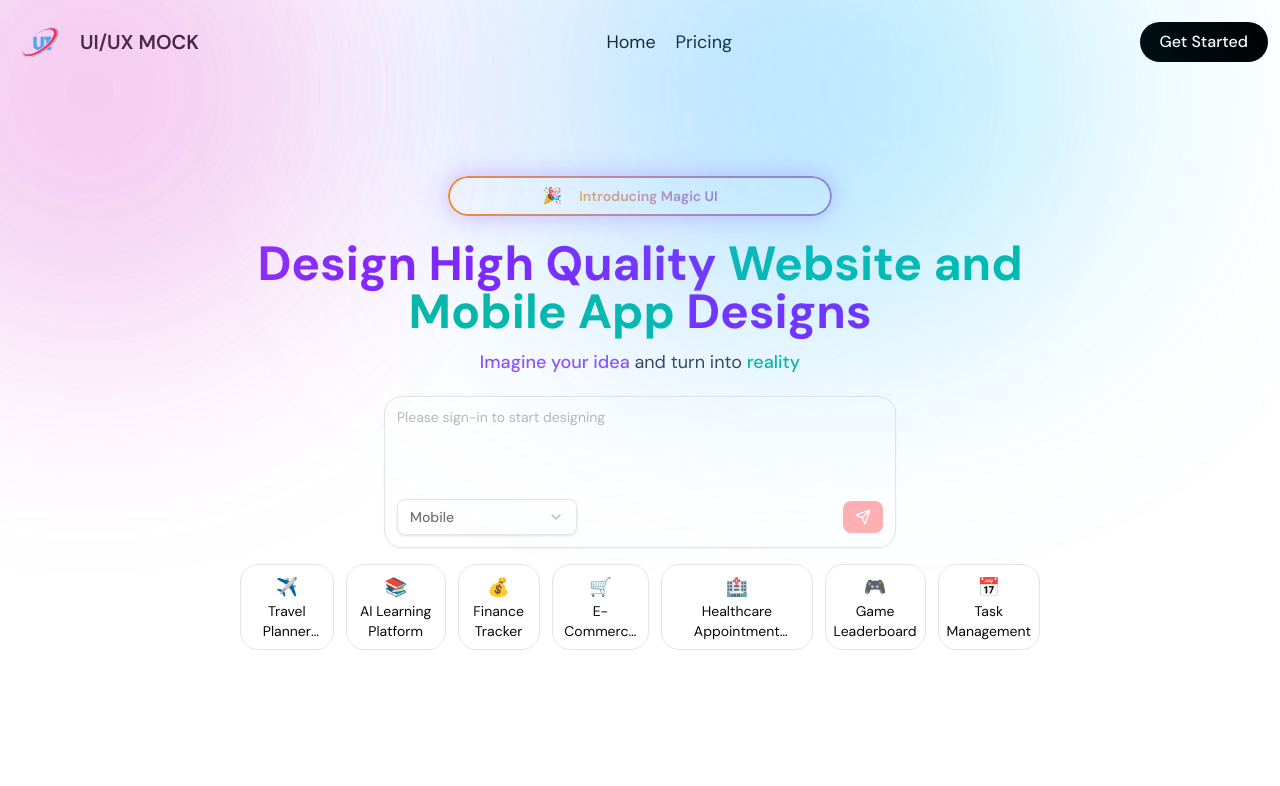
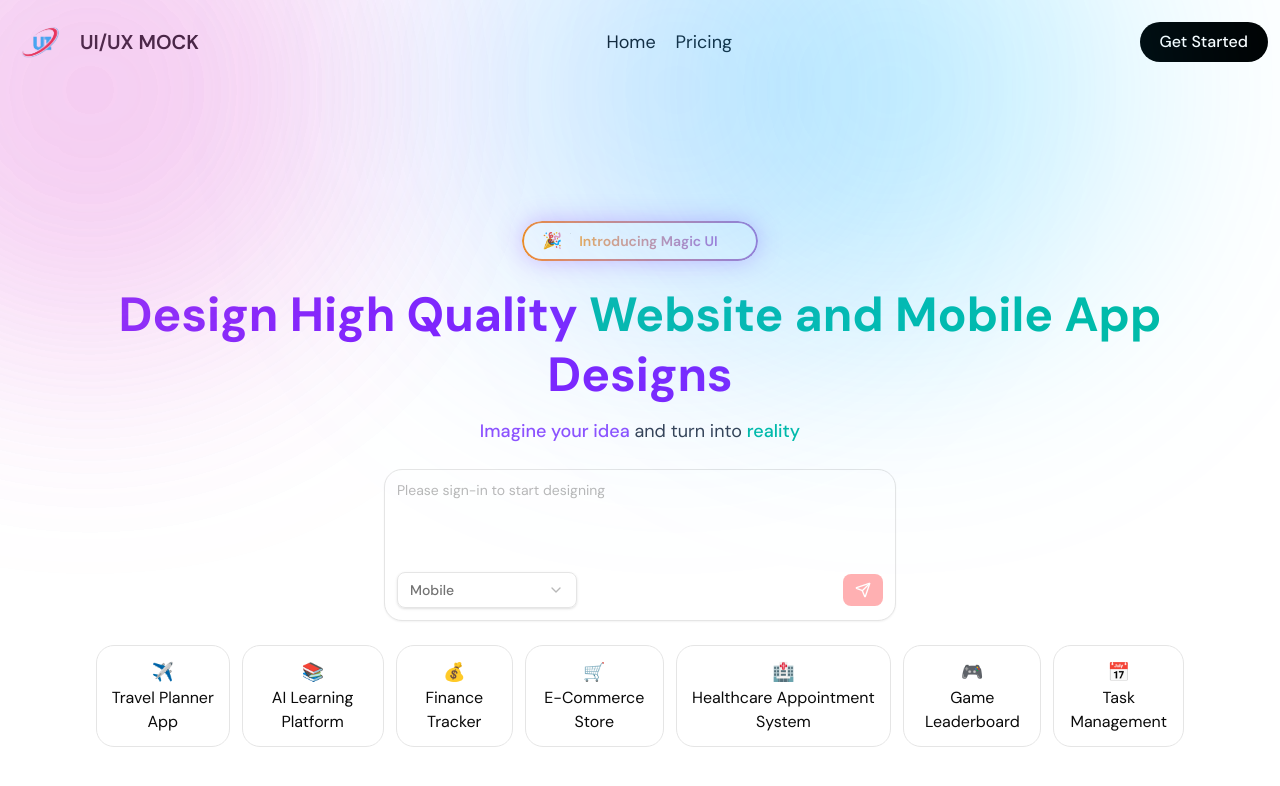
Before and after one commit to maheshpatil369/UIforge, a Next.js app: page / in a window 1280 px wide. Shown: the top 786 px of the page. Built offline with nearby package versions, Linux system fonts and the light colour scheme; no server answers.

Commit message:
updated UI

```diff
--- a/app/_shared/Hero.tsx
+++ b/app/_shared/Hero.tsx
@@ -69,7 +69,27 @@ const [device, setDevice] = useState<string>("mobile");
 
 
   return (
-    <div className="p-10 md:px-24 lg:px-48 xl:px-60 mt-13">
+    <div className="
+  mx-auto
+  w-full
+  max-w-[360px]
+  sm:max-w-[640px]
+  md:max-w-[768px]
+  lg:max-w-[1024px]
+  xl:max-w-[1280px]
+">
+
+<div className="
+  h-screen
+  overflow-hidden
+  flex
+  flex-col
+  justify-center
+  px-4
+  sm:px-6
+  md:px-24
+">
+
    <div className="group relative mx-auto max-w-sm flex items-center justify-center rounded-full px-5 py-2 mb-6
   bg-white/10 backdrop-blur-md
   shadow-[0_0_25px_rgba(156,64,255,0.35)]
@@ -100,7 +120,8 @@ const [device, setDevice] = useState<string>("mobile");
   </span>
 </div>
 
-  <h2 className="text-5xl font-bold text-center text-violet-600">
+ <h2 className="text-3xl sm:text-4xl md:text-5xl font-bold text-center text-violet-600 leading-tight">
+
   Design High Quality{" "}
   <span className="text-teal-500">
     Website and Mobile App
@@ -108,7 +129,8 @@ const [device, setDevice] = useState<string>("mobile");
   Designs
 </h2>
 
-<p className="text-center text-gray-700 text-lg mt-3">
+<p className="text-center text-gray-700 text-base sm:text-lg mt-3 px-2">
+
   <span className="text-violet-500 font-medium">
     Imagine your idea
   </span>{" "}
@@ -118,8 +140,10 @@ const [device, setDevice] = useState<string>("mobile");
   </span>
 </p>
 
-      <div className="flex w-full gap-6 mt-5 items-center justify-center">
-        <InputGroup className="max-w-lg bg-white rounded-2xl">
+      <div className="flex w-full gap-4 mt-6 items-center justify-center flex-col md:flex-row">
+
+        <InputGroup className="w-full max-w-lg bg-white rounded-2xl">
+
           <InputGroupTextarea
             disabled={!isSignedIn}
             placeholder={
@@ -137,7 +161,7 @@ const [device, setDevice] = useState<string>("mobile");
           />
           <InputGroupAddon align="block-end">
             <Select value={device} onValueChange={(value) => setDevice(value)}>
-              <SelectTrigger className="text-bold w-[180px]">
+             <SelectTrigger className="text-bold w-[130px] sm:w-[180px]">
                 <SelectValue placeholder="Mobile" />
               </SelectTrigger>
               <SelectContent>
@@ -164,21 +188,22 @@ const [device, setDevice] = useState<string>("mobile");
           </InputGroupAddon>
         </InputGroup>
       </div>
-      <div className="flex gap-3 mt-4">
+      <div className="grid grid-cols-2 sm:grid-cols-3 md:flex gap-3 mt-6 justify-center">
         {suggestions.map((suggestion, index) => (
           <div
             key={index}
-            className="p-2 border rounded-2xl flex flex-col items-center cursor-pointer bg-white z-20"
+           className="p-3 border rounded-2xl flex flex-col items-center cursor-pointer bg-white z-20 w-full sm:w-auto"
             onClick={() => setUserInput(suggestion?.description)}
           >
             <h2 className="text-lg">{suggestion?.icon}</h2>
-            <h2 className="text-center line-clamp-2 text-sm">
+            <h2 className="text-center line-clamp-2 text-sm sm:text-base">
               {suggestion?.name}
             </h2>
           </div>
         ))}
       </div>
     </div>
+    </div>
   );
 }
 
--- a/app/page.tsx
+++ b/app/page.tsx
@@ -9,7 +9,10 @@ export default function Home() {
   return (
   <div>
     <Header />
-    <Hero />
+    <div className="min-h-screen overflow-hidden flex items-center justify-center">
+  <Hero />
+</div>
+
     <div className="absolute -top-40 -left-40 h-[500px] w-[500px] bg-purple-400/20 blur-[120px] rounded-full"></div>
     <div className="absolute -top-40 -left-40 h-[500px] w-[500px] bg-pink-400/20 blur-[120px] rounded-full"></div>
     <div className="absolute -top-40 -left-40 h-[500px] w-[500px] bg-blue-400/20 blur-[120px] rounded-full left-1/3"></div>
```
